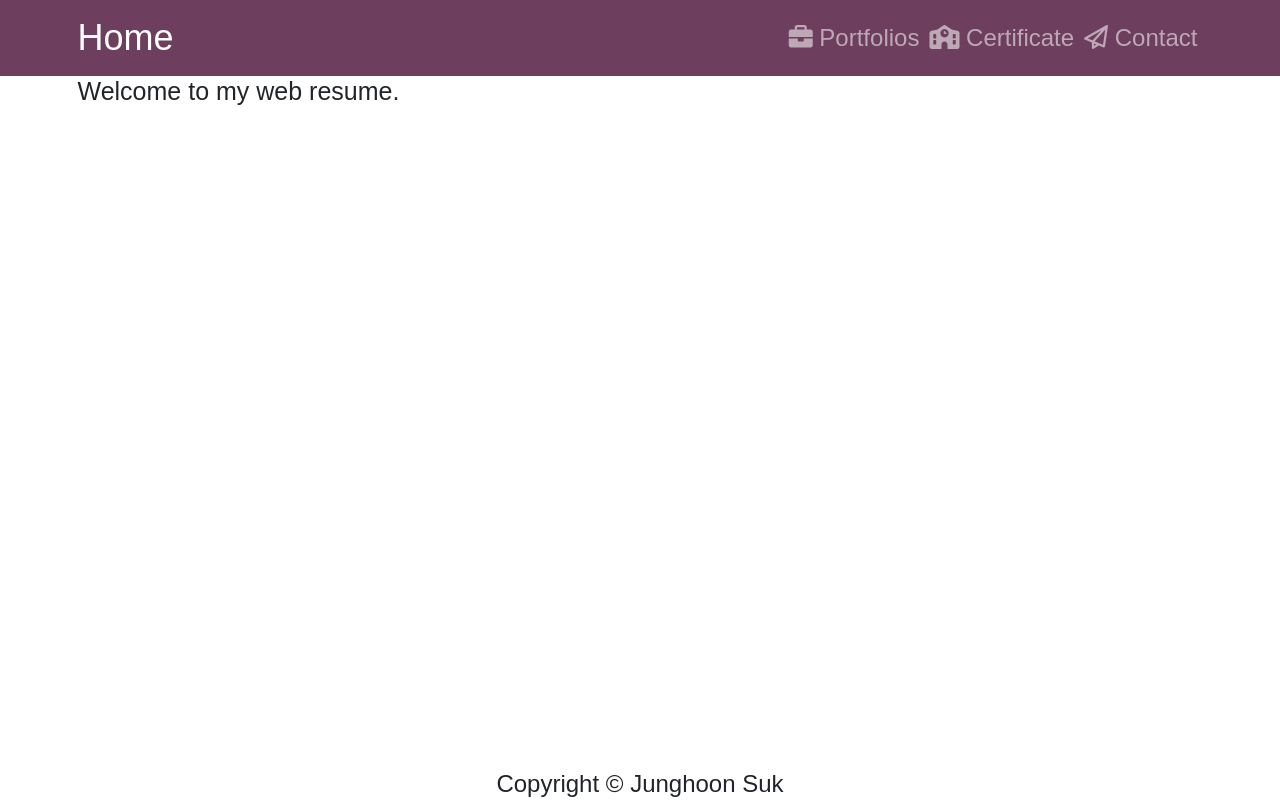
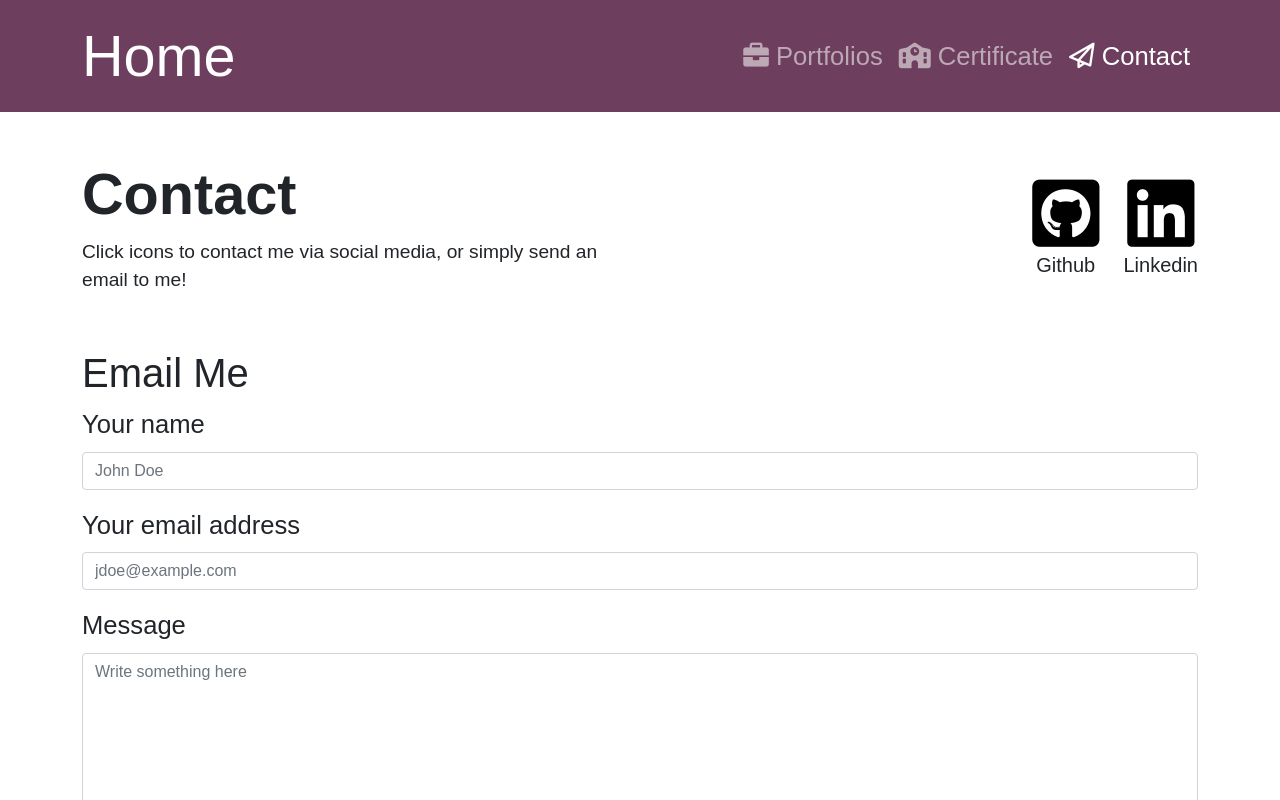
Before and after one commit to jasonsuk/web-resume, a React (Create React App) app in the folder frontend/: page /contact in a window 1280 px wide. Shown: the top 800 px of the page. Built offline with nearby package versions, Linux system fonts and the light colour scheme; a web font is replaced by a local one.

Commit message:
Set up basic frontend structure with pages and components. Create routing for pages.

```diff
--- a/frontend/package.json
+++ b/frontend/package.json
@@ -11,6 +11,8 @@
     "react": "^17.0.2",
     "react-bootstrap": "^2.1.0",
     "react-dom": "^17.0.2",
+    "react-router-bootstrap": "^0.26.0",
+    "react-router-dom": "^6.2.1",
     "react-scripts": "5.0.0",
     "web-vitals": "^2.1.3"
   },
--- a/frontend/src/App.js
+++ b/frontend/src/App.js
@@ -1,19 +1,30 @@
 import React from 'react';
+import { BrowserRouter as Router, Routes, Route } from 'react-router-dom';
 import { Container } from 'react-bootstrap';
 import Header from './components/Header.js';
 import Footer from './components/Footer.js';
+import HomePage from './pages/HomePage.js';
+import PortfolioPage from './pages/PortfolioPage.js';
+import CertificatePage from './pages/CertificatePage.js';
+import ContactPage from './pages/ContactPage.js';
 
 const App = () => {
   return (
-    <>
+    <Router>
       <Header />
-      <main>
-        <Container className='container-main'>
-          <h1>Welcome to my web resume.</h1>
+      <main className='py-5'>
+        <Container>
+          {/* react-router-dom V6 Syntax */}
+          <Routes>
+            <Route path='/' element={<HomePage />} exact />
+            <Route path='/portfolio' element={<PortfolioPage />} />
+            <Route path='/certificate' element={<CertificatePage />} />
+            <Route path='/contact' element={<ContactPage />} />
+          </Routes>
         </Container>
       </main>
       <Footer />
-    </>
+    </Router>
   );
 };
 
--- /dev/null
+++ b/frontend/src/components/Banner.js
@@ -0,0 +1,15 @@
+import React from 'react';
+import { Row } from 'react-bootstrap';
+
+const Banner = ({ subject, body }) => {
+  return (
+    <>
+      <Row>
+        <h1 className='heading-style2-primary'>{subject}</h1>
+        <p className='heading-style2-text'>{body}</p>
+      </Row>
+    </>
+  );
+};
+
+export default Banner;
--- a/frontend/src/components/Header.js
+++ b/frontend/src/components/Header.js
@@ -1,4 +1,5 @@
 import React from 'react';
+import { LinkContainer } from 'react-router-bootstrap';
 import { Navbar, Nav, Container } from 'react-bootstrap';
 
 const Header = () => {
@@ -12,24 +13,34 @@ const Header = () => {
         expand='lg'
       >
         <Container>
+          <LinkContainer to='/'>
             <Navbar.Brand href='/' className='nav-custom__brand'>
               Home
             </Navbar.Brand>
+          </LinkContainer>
           <Navbar.Toggle aria-controls='responsive-navbar-nav' />
           <Navbar.Collapse id='responsive-navbar-nav'>
             <Nav className='ms-auto'>
-              <Nav.Link href='/portfolios'>
-                <i class='fas fa-briefcase'></i> Portfolios
+              <LinkContainer to='/portfolio'>
+                <Nav.Link>
+                  <i className='fas fa-briefcase'></i> Portfolios
                 </Nav.Link>
-              {/* <Nav.Link href='/blogs'>
-              <i class='fas fa-feather'></i> Blogs
-            </Nav.Link> */}
-              <Nav.Link href='/certificates'>
-                <i class='fas fa-school'></i> Certificate
+              </LinkContainer>
+              {/* <LinkContainer to='/blogs'>
+                <Nav.Link>
+                  <i className='fas fa-feather'></i> Blogs
                 </Nav.Link>
-              <Nav.Link href='/contact'>
-                <i class='far fa-paper-plane'></i> Contact
+              </LinkContainer> */}
+              <LinkContainer to='/certificate'>
+                <Nav.Link>
+                  <i className='fas fa-school'></i> Certificate
                 </Nav.Link>
+              </LinkContainer>
+              <LinkContainer to='/contact'>
+                <Nav.Link>
+                  <i className='far fa-paper-plane'></i> Contact
+                </Nav.Link>
+              </LinkContainer>
             </Nav>
           </Navbar.Collapse>
         </Container>
--- a/frontend/src/custom.scss
+++ b/frontend/src/custom.scss
@@ -14,13 +14,23 @@ $danger: #f17a89;
 @import url('https://fonts.googleapis.com/css2?family=Dongle:wght@300;400;700&display=swap');
 
 $custom-font-size-default: 1.6rem;
+$custom-font-size-xl: 6rem;
 $custom-font-size-lg: 3.6rem;
 $custom-font-size-md: 2.4rem;
 $custom-font-size-sm: 1.2rem;
+$custom-font-size-xs: 0.8rem;
 
-html {
-  font-size: 62.5%;
-}
+$custom-padding-lg: 12rem;
+$custom-padding-md: 8rem;
+$custom-padding-sm: 4rem;
+
+// ====================
+// CORE STRUCTURE
+// ====================
+
+// html {
+//   font-size: 62.5%;
+// }
 
 body {
   font-family: 'Dongle', sans-serif;
@@ -32,15 +42,80 @@ main {
 }
 
 footer {
-  font-size: $custom-font-size-md;
+  font-size: $custom-font-size-default;
 }
 
 .nav-custom {
-  padding: 0.8rem 1.6rem;
-  font-size: $custom-font-size-md;
-  min-height: 8vh;
+  font-size: $custom-font-size-default;
 }
 
 .nav-custom__brand {
   font-size: $custom-font-size-lg;
 }
+
+// ====================
+// HOMEPAGE: SECTIONS
+// ====================
+
+.home-section-intro {
+  padding: $custom-padding-md;
+  font-size: $custom-font-size-md;
+}
+
+.home-section-background {
+  background: $secondary;
+  padding: $custom-padding-md;
+}
+
+.home-section-portfolio {
+  background: $light;
+  padding: $custom-padding-md;
+}
+
+.home-section-skill {
+  background: $warning;
+  padding: $custom-padding-md;
+}
+
+// ====================
+// SECTIONS
+// ====================
+
+.banner-section {
+  min-height: 18vh;
+  margin-bottom: 2.4rem;
+}
+
+// .contact-section-email {
+//   margin-top: 3.6rem;
+// }
+
+// ====================
+// ELEMENTS
+// ==================
+
+.heading-style1-primary {
+  font-size: $custom-font-size-xl;
+  font-weight: 700;
+}
+
+.heading-style1-secondary {
+  font-size: $custom-font-size-lg;
+  font-weight: 500;
+  margin-top: -1.6rem;
+}
+
+.heading-style2-primary {
+  font-size: $custom-font-size-lg;
+  font-weight: 700;
+}
+
+.heading-style2-secondary {
+  font-size: $custom-font-size-md;
+  font-weight: 500;
+}
+
+.heading-style2-text {
+  font-size: $custom-font-size-sm;
+  font-weight: 300;
+}
--- /dev/null
+++ b/frontend/src/pages/CertificatePage.js
@@ -0,0 +1,50 @@
+import React from 'react';
+import Banner from '../components/Banner.js';
+import CertAccordion from '../components/CertAccordion.js';
+import { Row, Col, ListGroup, Badge } from 'react-bootstrap';
+
+const CertificatePage = () => {
+  return (
+    <>
+      <section className='banner-section'>
+        <Banner
+          subject={'Certificates'}
+          body={
+            'I improve. Both myself and the work that I am decidted to. It is not just a collection of papers. These certificates help me build this website and my portfolios!'
+          }
+        />
+      </section>
+      <Row>
+        <Col md={6}>
+          <CertAccordion />
+        </Col>
+        <Col>
+          <ListGroup variant='flush'>
+            <ListGroup.Item
+              as='li'
+              className='d-flex justify-content-between align-items-start'
+            >
+              <div className='ms-2 me-auto'>
+                <div className='fw-bold'>Organization</div>
+                Related skills
+              </div>
+              <Badge variant='primary' pill>
+                Completed at
+              </Badge>
+            </ListGroup.Item>
+            <ListGroup.Item>
+              Lorem ipsum odor amet, consectetuer adipiscing elit. Ac purus in
+              massa egestas mollis varius; dignissim elementum. Mollis tincidunt
+              mattis hendrerit dolor eros enim, nisi ligula ornare. Hendrerit
+              parturient habitant pharetra rutrum gravida porttitor eros
+              feugiat. Mollis elit sodales taciti duis praesent id. Consequat
+              urna vitae morbi nunc congue.
+            </ListGroup.Item>
+          </ListGroup>
+        </Col>
+      </Row>
+    </>
+  );
+};
+
+export default CertificatePage;
--- /dev/null
+++ b/frontend/src/pages/ContactPage.js
@@ -0,0 +1,74 @@
+import React from 'react';
+import { Row, Col, Form } from 'react-bootstrap';
+import Banner from '../components/Banner.js';
+
+const ContactPage = () => {
+  return (
+    <>
+      <section className='banner-section'>
+        <Row>
+          <Col md={6}>
+            <Banner
+              subject='Contact'
+              body='Click icons to contact me via social media, or simply send an email to me!'
+            />
+          </Col>
+          <Col md={{ span: 2 }} className='pt-3 ms-auto text-center'>
+            <Row>
+              <Col>
+                <a
+                  href='https://github.com/jasonsuk'
+                  target='_blank'
+                  rel='noreferrer'
+                >
+                  <i
+                    className='fab fa-github-square fa-3x'
+                    style={{ color: '#000' }}
+                  ></i>
+                </a>
+                <h5>Github</h5>
+              </Col>
+              <Col>
+                <a
+                  href='https://www.linkedin.com/in/junghoonsuk/'
+                  target='_blank'
+                  rel='noreferrer'
+                >
+                  <i
+                    className='fab fa-linkedin fa-3x'
+                    style={{ color: '#000' }}
+                  ></i>
+                </a>
+
+                <h5>Linkedin</h5>
+              </Col>
+            </Row>
+          </Col>
+        </Row>
+      </section>
+      <section>
+        <Form>
+          <h1>Email Me</h1>
+          <Form.Group className='mb-3' controlId='contactForm.ControlInput1'>
+            <Form.Label>Your name</Form.Label>
+            <Form.Control type='name' placeholder='John Doe' />
+          </Form.Group>
+          <Form.Group className='mb-3' controlId='contactForm.ControlInput2'>
+            <Form.Label>Your email address</Form.Label>
+            <Form.Control type='email' placeholder='jdoe@example.com' />
+          </Form.Group>
+          <Form.Group className='mb-3' controlId='contactForm.ControlTextarea1'>
+            <Form.Label>Message</Form.Label>
+            <Form.Control
+              as='textarea'
+              rows={10}
+              placeholder='Write something here'
+            />
+          </Form.Group>
+        </Form>
+      </section>
+    </>
+  );
+};
+
+export default ContactPage;
--- /dev/null
+++ b/frontend/src/pages/HomePage.js
@@ -0,0 +1,47 @@
+import React from 'react';
+import { Row, Col } from 'react-bootstrap';
+
+const HomePage = () => {
+  return (
+    <>
+      <section className='home-section-intro'>
+        <Row>
+          <Col md={4}>
+            <h2 className='heading-style1-primary'>WHY I DO</h2>
+            <h4 className='heading-style1-secondary'>About</h4>
+          </Col>
+          <Col md={8}></Col>
+        </Row>
+      </section>
+      <section className='home-section-background'>
+        <Row>
+          <Col md={4}>
+            <h2 className='heading-style1-primary'>WHO I AM</h2>
+            <h4 className='heading-style1-secondary'>Background</h4>
+          </Col>
+          <Col md={8}></Col>
+        </Row>
+      </section>
+      <section className='home-section-portfolio'>
+        <Row>
+          <Col md={4}>
+            <h2 className='heading-style1-primary'>WHAT I DID</h2>
+            <h4 className='heading-style1-secondary'>Portfolios</h4>
+          </Col>
+          <Col md={8}></Col>
+        </Row>
+      </section>
+      <section className='home-section-skill'>
+        <Row>
+          <Col md={4}>
+            <h2 className='heading-style1-primary'>HOW I DO</h2>
+            <h4 className='heading-style1-secondary'>Skills</h4>
+          </Col>
+          <Col md={8}></Col>
+        </Row>
+      </section>
+    </>
+  );
+};
+
+export default HomePage;
--- /dev/null
+++ b/frontend/src/pages/PortfolioPage.js
@@ -0,0 +1,33 @@
+import React from 'react';
+import { Row, Col } from 'react-bootstrap';
+import Banner from '../components/Banner.js';
+
+const PortfolioPage = () => {
+  return (
+    <>
+      <section className='banner-section'>
+        <Banner
+          subject=' Portfolio'
+          body='Showcasing my data analytics and machine learning works'
+        />
+      </section>
+      <section>
+        <Row>
+          <h2>Card component comes here</h2>
+          <Col md={3}>Card1</Col>
+          <Col md={3}>Card2</Col>
+          <Col md={3}>Card3</Col>
+          <Col md={3}>Card4</Col>
+        </Row>
+        <Row>
+          <Col md={3}>Card5</Col>
+          <Col md={3}>Card6</Col>
+          <Col md={3}>Card7</Col>
+          <Col md={3}>Card8</Col>
+        </Row>
+      </section>
+    </>
+  );
+};
+
+export default PortfolioPage;
```
Also changed, not shown: frontend/src/components/CertAccordion.js (added, +28 -0 lines), 1 other file (tests, documents, lock files or other folders). Lines whose indentation alone changed are shown as unchanged.
